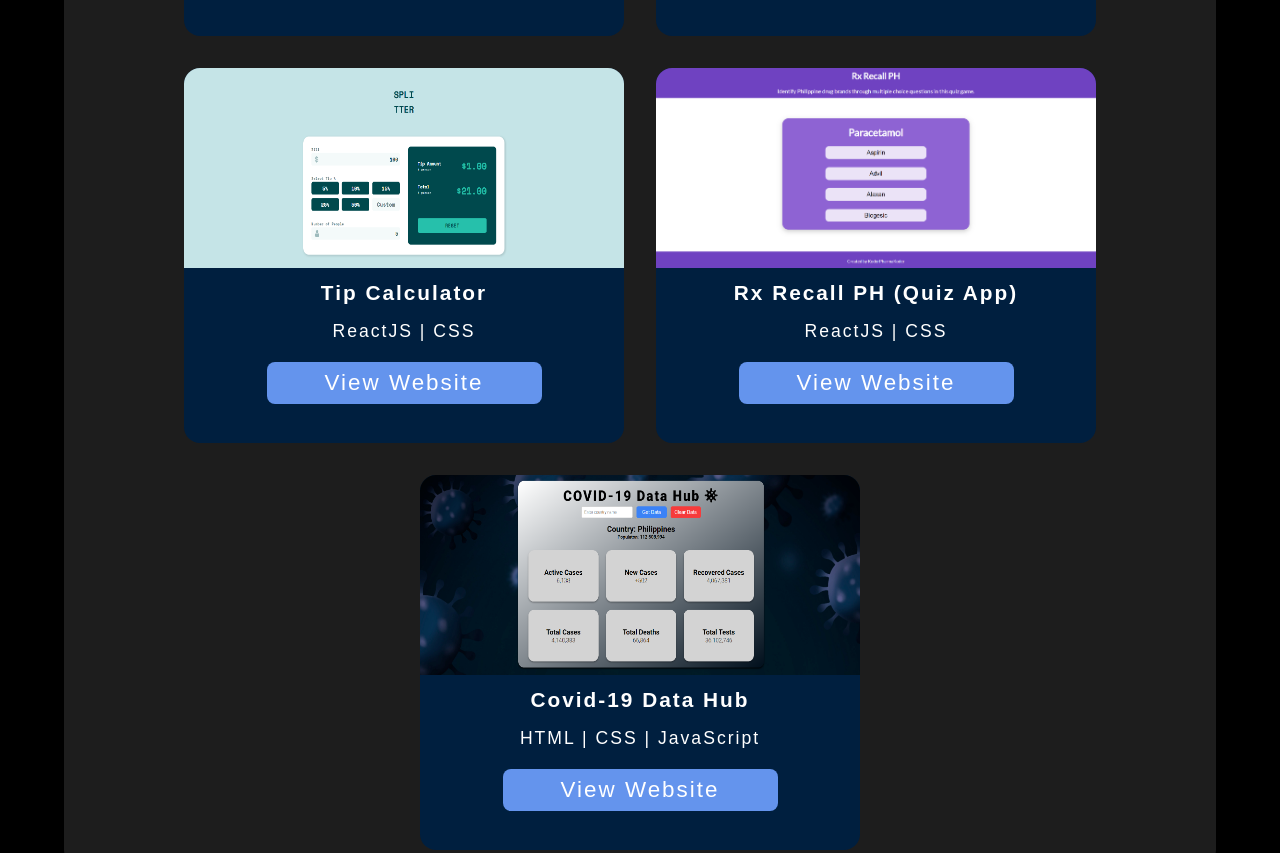
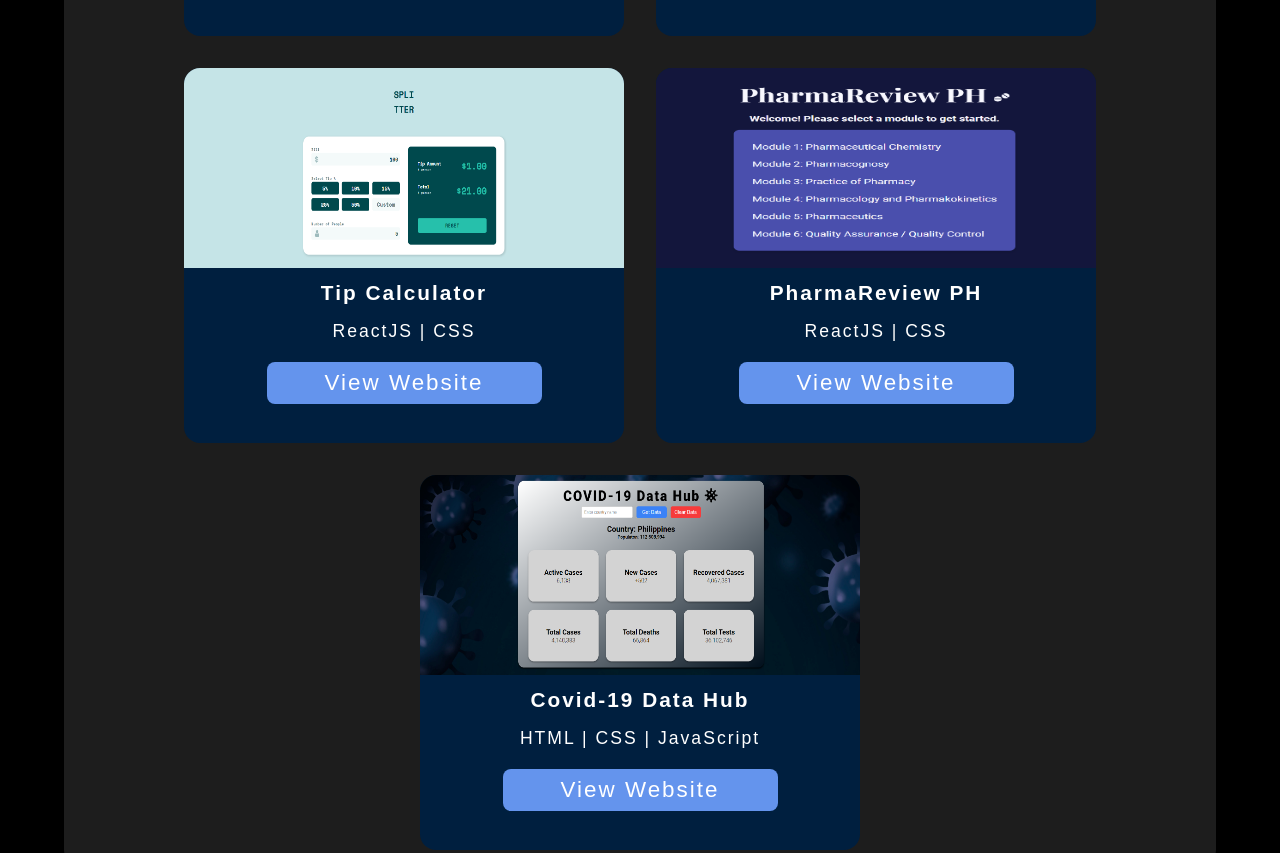
Before and after one commit to renzrph/portfolio, a plain HTML site: page index.html in a window 1280 px wide. Shown: the part 2587-3440 px from the top of the page. Drawn offline with nearby package versions, Linux system fonts and the light colour scheme; a web font is replaced by a local one.

Commit message:
Added PharmaReview PH to projects

```diff
--- a/index.html
+++ b/index.html
@@ -278,13 +278,13 @@
         </div>
         <div>
           <img
-            src="./assets/projects-images/quiz-game-img.png"
+            src="./assets/projects-images/pharmareview-img.png"
             alt="quiz game project"
           />
-          <h4>Rx Recall PH (Quiz App)</h4>
+          <h4>PharmaReview PH</h4>
           <span>ReactJS | CSS</span>
           <a
-            href="https://renzrph.github.io/drug-brandname-quiz/"
+            href="https://664808080d17a866a45c2eea--willowy-moonbeam-f81216.netlify.app/"
             target="_blank"
             >View Website</a
           >
```
Also changed, not shown: assets/projects-images/pharmareview-img.png (added).
